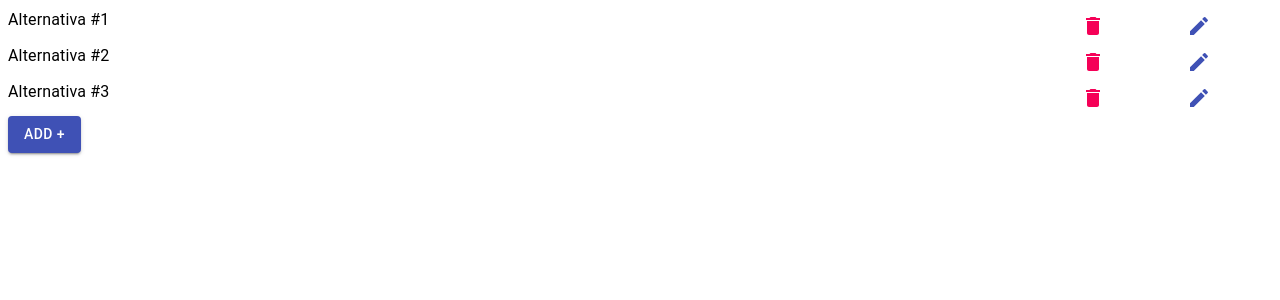
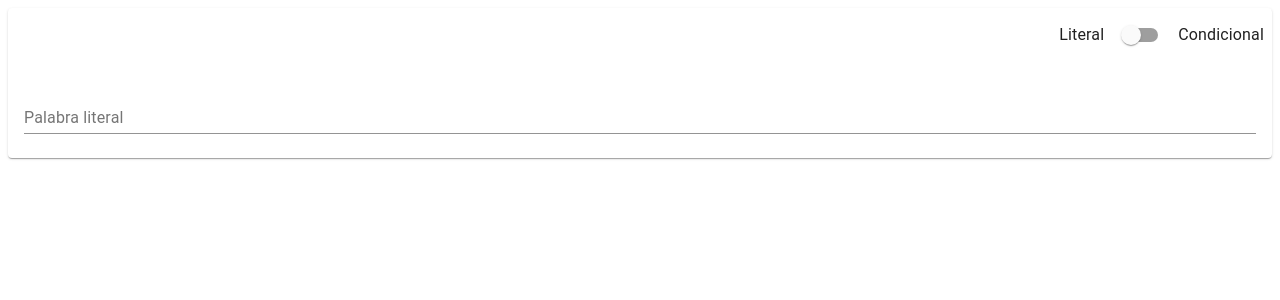
Before and after one commit to mayaleng/app, a React (Create React App) app: page / in a window 1280 px wide. Shown: the top 300 px of the page. Built offline with nearby package versions, Linux system fonts and the light colour scheme.

Commit message:
feat: add OutputWord component

```diff
--- a/src/App.jsx
+++ b/src/App.jsx
@@ -1,5 +1,5 @@
 import React from 'react';
-import PathEditor from './components/PathEditor';
+import OutputWord from './components/OutputWord';
 
 const words = [
   {
@@ -19,7 +19,7 @@ const words = [
 ];
 
 const App = () => (
-  <PathEditor words={words} open />
+  <OutputWord words={words} />
 );
 
 export default App;
--- /dev/null
+++ b/src/components/OutputWord/index.jsx
@@ -0,0 +1,48 @@
+import {
+  CardContent,
+  Card,
+  FormControl,
+  TextField,
+  CardHeader,
+  Switch,
+  Typography,
+  Grid,
+} from '@material-ui/core';
+import React from 'react';
+import PropTypes from 'prop-types';
+import PathEditor from '../PathEditor';
+
+const OutputWord = ({ words = [] }) => {
+  const [isConditional, setIsConditional] = React.useState(false);
+
+  return (
+    <Card>
+      <CardHeader
+        title=""
+        action={(
+          <Typography component="div">
+            <Grid component="label" container alignItems="center" spacing={1}>
+              <Grid item>Literal</Grid>
+              <Grid item>
+                <Switch color="primary" value={isConditional} onChange={() => { setIsConditional(!isConditional); }} />
+              </Grid>
+              <Grid item>Condicional</Grid>
+            </Grid>
+          </Typography>
+        )}
+      />
+      <CardContent>
+        <FormControl fullWidth>
+          {!isConditional && <TextField label="Palabra literal" />}
+          {isConditional && <PathEditor words={words} />}
+        </FormControl>
+      </CardContent>
+    </Card>
+  );
+};
+
+OutputWord.propTypes = {
+  words: PropTypes.arrayOf(PropTypes.shape).isRequired,
+};
+
+export default OutputWord;
--- a/src/components/PathEditor/index.jsx
+++ b/src/components/PathEditor/index.jsx
@@ -16,17 +16,17 @@ const PathEditor = ({ words = [] }) => {
         const key = `p${index}`;
         return (
           <Grid container key={key}>
-            <Grid item xs={10}>
+            <Grid item xs={8}>
               <Typography>
                 {`Alternativa #${index + 1}`}
               </Typography>
             </Grid>
-            <Grid item xs={1}>
+            <Grid item xs={2}>
               <Button>
                 <Delete color="secondary" />
               </Button>
             </Grid>
-            <Grid item xs={1}>
+            <Grid item xs={2}>
               <Button
                 onClick={() => {
                   setDialogOpened(true);
@@ -51,6 +51,7 @@ const PathEditor = ({ words = [] }) => {
         </FormControl>
       </Grid>
 
+      {dialogOpened && (
       <ConditionalDialog
         words={words}
         open={dialogOpened}
@@ -61,6 +62,7 @@ const PathEditor = ({ words = [] }) => {
           setDialogOpened(false);
         }}
       />
+      )}
     </Grid>
   );
 };
```
Also changed, not shown: src/components/PathEditorDialog/index.jsx (added, +56 -0 lines).
